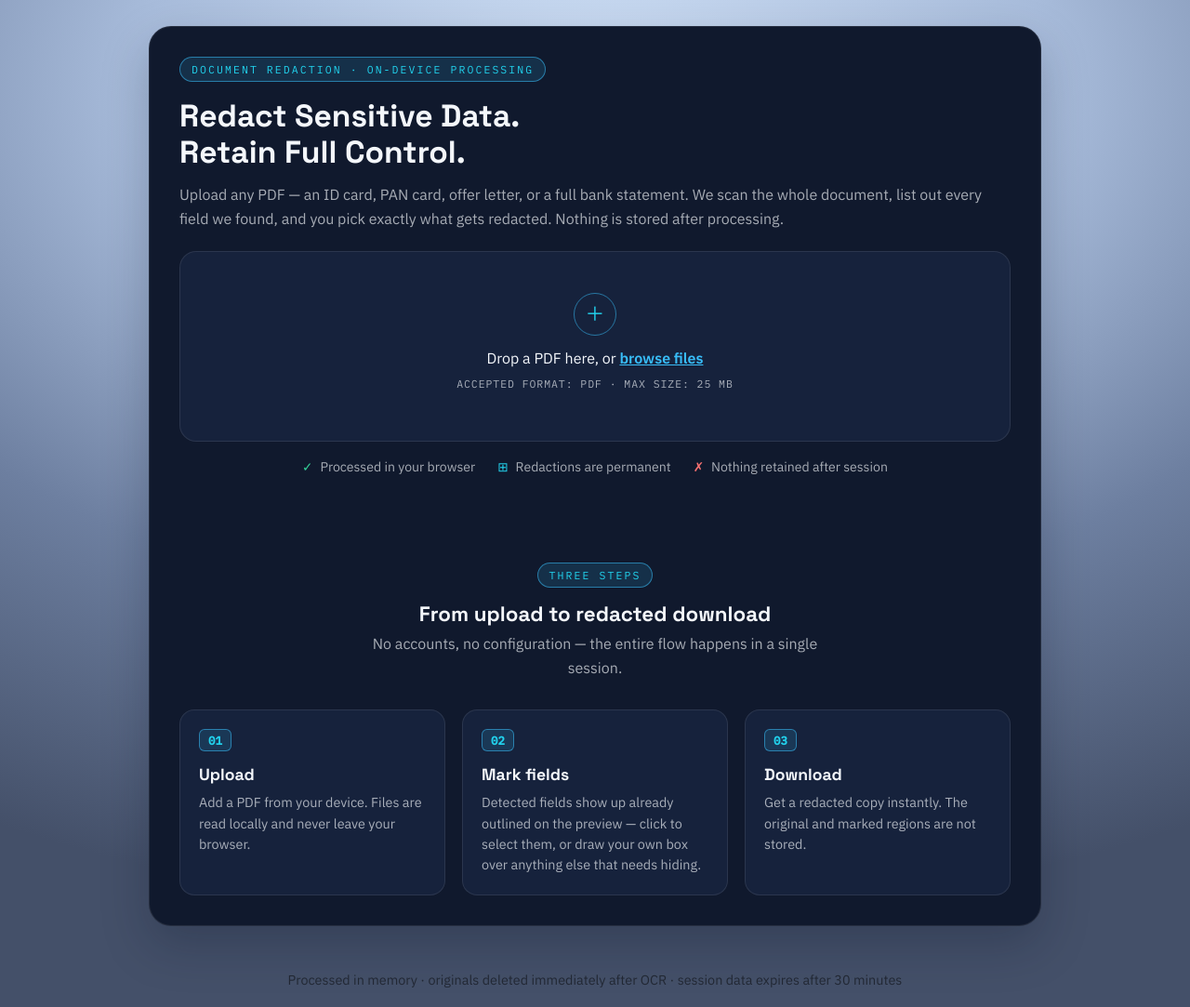
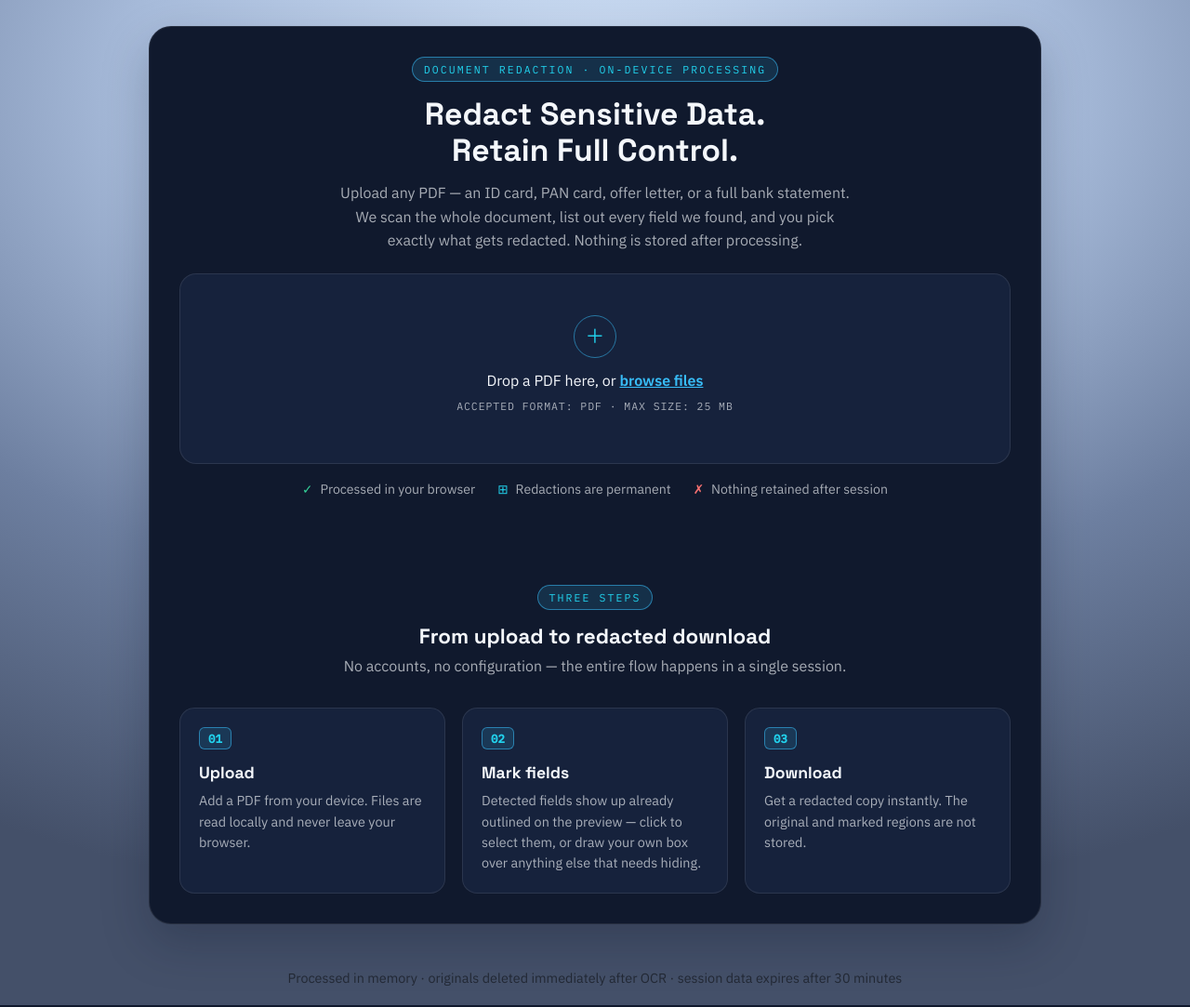
Before and after one commit to aayaan1999/masking-app-poc, a Flask app: template templates/index.html in a window 1280 px wide. Shown: the whole page at 93% size. Run offline with Flask 3, Linux system fonts and the light colour scheme; the template is opened without the code that fills it, so the values that code supplies are empty.

Commit message:
Center the upload hero (eyebrow, headline, subhead)
Matches the reference image: the "Redact Sensitive Data. Retain Full
Control." headline, its eyebrow badge, and subhead are now centered
as a block instead of left-aligned.

Co-Authored-By: Claude Sonnet 5 <noreply@anthropic.com>
Claude-Session: https://claude.ai/code/session_01MReyopDtZNcfAbcfWkcJUi

```diff
--- a/static/style.css
+++ b/static/style.css
@@ -42,6 +42,12 @@ body {
 .headline { font-family: 'Space Grotesk', sans-serif; font-size: 2.1rem; margin: 0 0 14px; color: var(--text-hi); line-height: 1.15; }
 .headline--sm { font-size: 1.4rem; margin-bottom: 6px; }
 .subhead { color: var(--text-lo); line-height: 1.6; margin: 0 0 4px; }
+
+/* The hero panel (eyebrow badge, headline, subhead) is centered as a
+   block — needed so the eyebrow badge (an inline-block pill) actually
+   centers, since that only follows its parent's text-align. */
+#step-upload { text-align: center; }
+#step-upload .subhead { max-width: 560px; margin-left: auto; margin-right: auto; }
 
 .dropzone {
   border: 1px solid var(--panel-border); border-radius: 18px; padding: 44px; text-align: center;
--- a/templates/index.html
+++ b/templates/index.html
@@ -17,9 +17,9 @@
 
   <!-- STEP 1: upload -->
   <section id="step-upload" class="panel step">
-    <span class="eyebrow">DOCUMENT REDACTION · ON-DEVICE PROCESSING</span>
-    <h1 class="headline">Redact Sensitive Data.<br>Retain Full Control.</h1>
-    <p class="subhead">
+    <span class="eyebrow eyebrow--center">DOCUMENT REDACTION · ON-DEVICE PROCESSING</span>
+    <h1 class="headline headline--center">Redact Sensitive Data.<br>Retain Full Control.</h1>
+    <p class="subhead subhead--center">
       Upload any PDF — an ID card, PAN card, offer letter, or a full bank
       statement. We scan the whole document, list out every field we
       found, and you pick exactly what gets redacted. Nothing is stored
```
